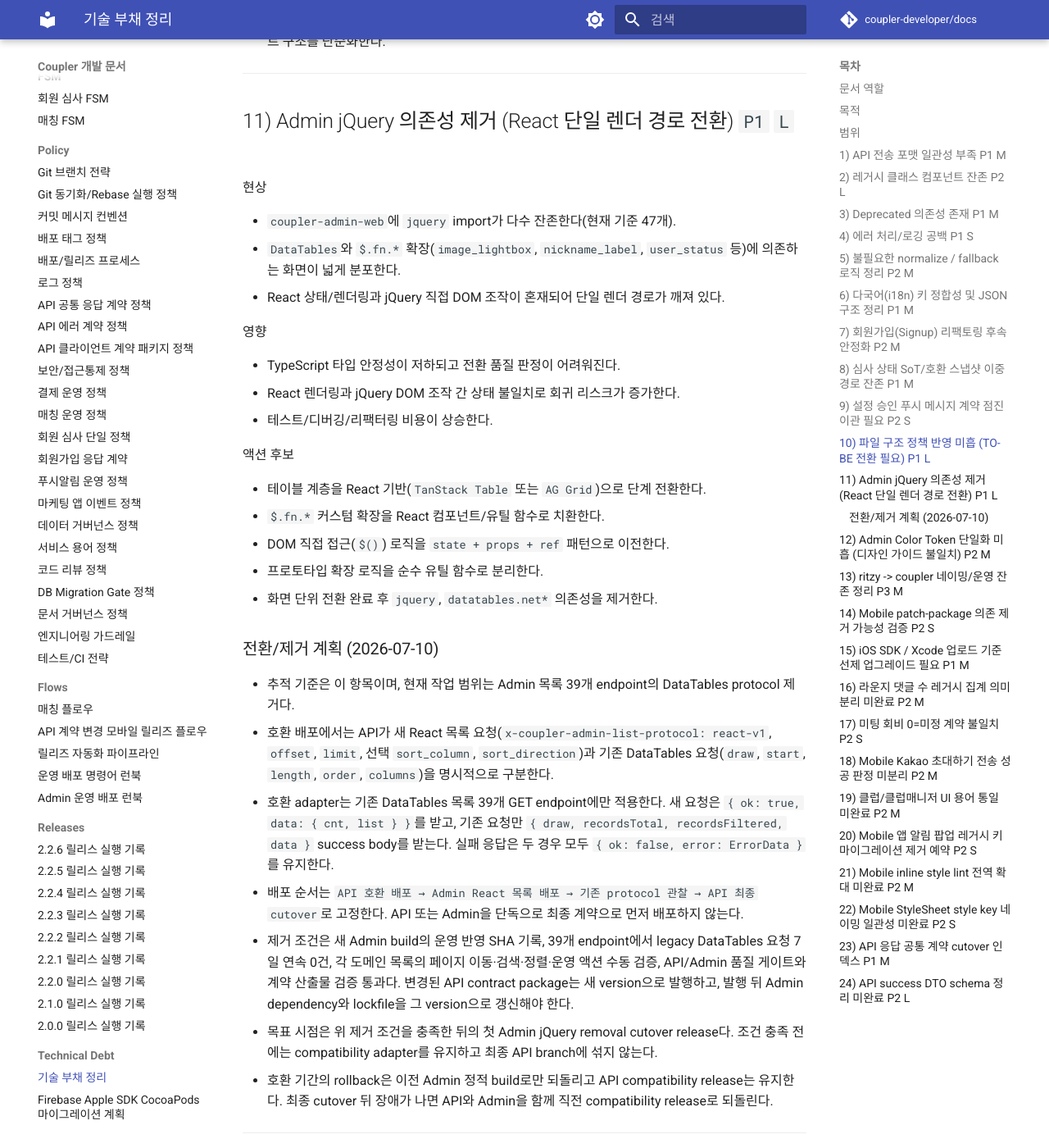
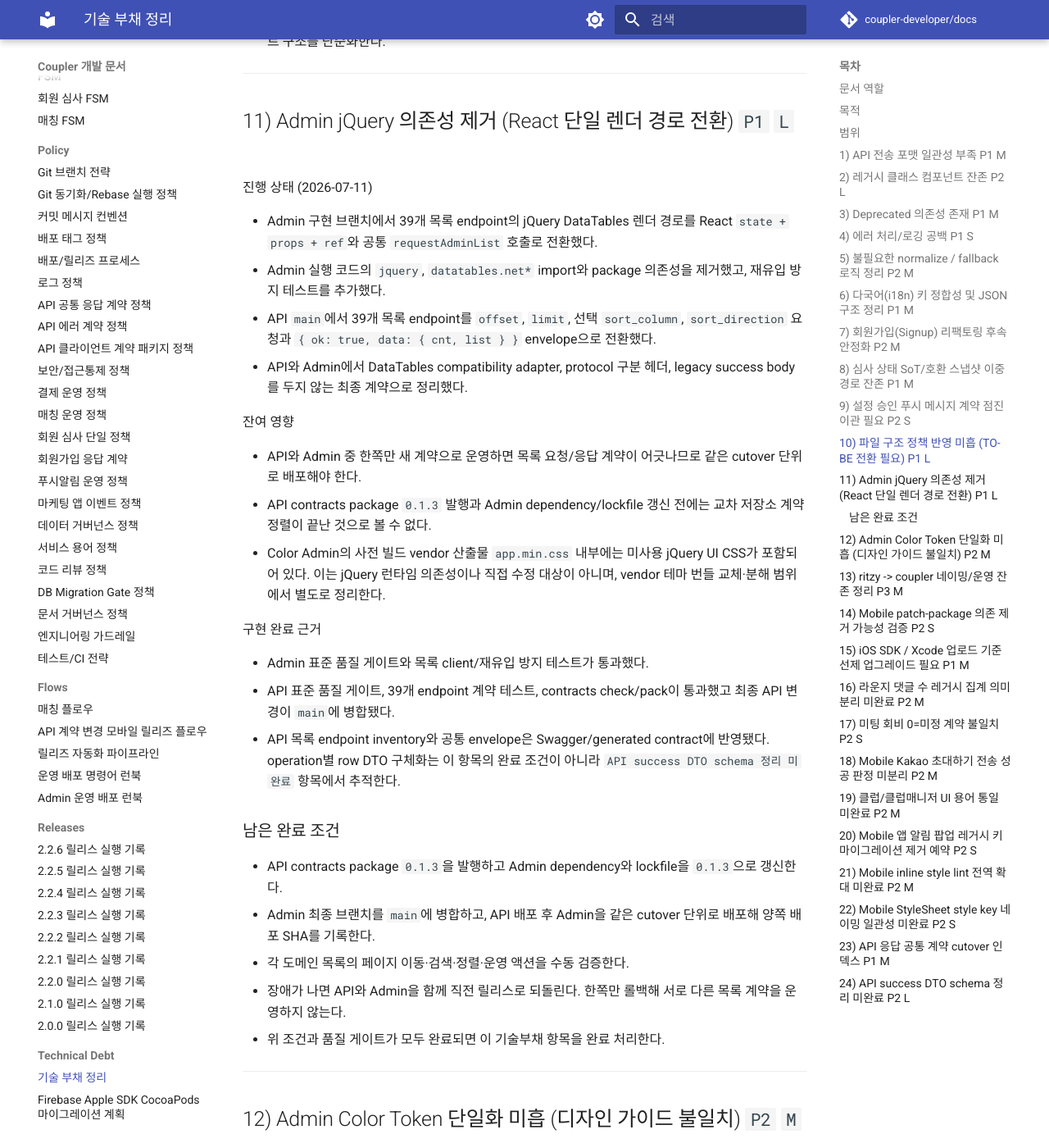
Before and after one commit to coupler-developer/docs, an MkDocs documentation site: the page built from content/technical-debt/technical-debt.md, in a window 1280 px wide and 1400 px high, scrolled down 6326 px. Shown: the whole window at 82% size. Built offline with MkDocs 1.6.1 and Material for MkDocs 9.7.7, drawn with Linux system fonts in a browser that asks for light colours; comment, search, counter and statistics services are not loaded; some of the changed text lies outside the part shown.

Commit message:
docs: jQuery 제거 최종 상태 반영

```diff
--- a/content/policy/api-response-contract-policy.md
+++ b/content/policy/api-response-contract-policy.md
@@ -23,7 +23,6 @@ API/Admin/Mobile이 JSON API 성공/실패를 같은 envelope 기준으로 판
 - 파일 스트리밍
 - proxy pass-through
 - 네트워크/protocol 실패
-- 기존 Admin jQuery DataTables server-side pagination success protocol
 
 ## 단일 SoT
 
@@ -38,10 +37,9 @@ API/Admin/Mobile이 JSON API 성공/실패를 같은 envelope 기준으로 판
 
 - API 성공 응답: `coupler-api/controller/common.ts`의 `response_success(res, data)`
 - API 실패 응답: `coupler-api/controller/common.ts`의 `response_error(res, descriptor, context?)`
-- API DataTables success 예외: `coupler-api/controller/common.ts`의 `response_datatable_success`
 - 공통 타입 산출물: `coupler-api/packages/contracts/src/generated/apiContract.ts`를 generator로 생성한다. Admin/Mobile은 publish된 `@coupler-developer/coupler-api-contracts` package를 설치하고 lockfile로 고정한다. Package public response/envelope 타입은 generated error runtime의 strict `ErrorData`를 실패 기본 타입으로 사용한다.
 - Mobile 응답 경계: `coupler-mobile-app/src/api/client.ts`, `coupler-mobile-app/src/api/apiResponse.ts`, `coupler-mobile-app/src/utils/APIUtils.ts`
-- Admin 응답 경계: `coupler-admin-web/src/api/apiResponse.ts`, `coupler-admin-web/src/app.tsx`
+- Admin 응답 경계: `coupler-admin-web/src/api/apiResponse.ts`, `coupler-admin-web/src/api/adminListClient.ts`, `coupler-admin-web/src/app.tsx`
 
 ## 필수 규칙
 
@@ -59,11 +57,7 @@ API/Admin/Mobile이 JSON API 성공/실패를 같은 envelope 기준으로 판
 
 ## 예외
 
-- 기존 Admin jQuery DataTables server-side pagination endpoint는 DataTables protocol 요구로 `{ draw, recordsTotal, recordsFiltered, data }` success body를 반환할 수 있다.
-- DataTables success 예외는 기존 allowlist된 list protocol에만 적용한다.
-- DataTables endpoint의 실패 응답은 예외 없이 `{ ok: false, error: ErrorData }`를 사용한다.
-- 신규 endpoint에는 DataTables success 예외를 추가하지 않는다.
-- 기존 DataTables endpoint를 일반 API client가 소비하게 되면 공통 envelope로 이전하고 cutover 기록을 갱신한다.
+- Admin 목록 endpoint는 예외 없이 공통 envelope을 사용하며 DataTables success body를 반환하지 않는다.
 - 파일 스트리밍, proxy pass-through, 네트워크/protocol 실패는 `ErrorData`, `error_code`, `error_action`을 만들거나 product flow 분기 기준으로 쓰지 않는다.
 
 ## 검증 기준
@@ -80,7 +74,7 @@ API/Admin/Mobile이 JSON API 성공/실패를 같은 envelope 기준으로 판
 - [ ] JSON API 실패가 `{ ok: false, error: ErrorData }`로 반환되는가?
 - [ ] 클라이언트가 `ok`로 먼저 성공/실패를 분기하는가?
 - [ ] 성공 DTO와 실패 `ErrorData`가 한 응답에 섞이지 않는가?
-- [ ] non-envelope success body가 기존 DataTables success allowlist에 한정되는가?
+- [ ] Admin 목록 endpoint에 non-envelope success body가 남아 있지 않은가?
 - [ ] HTTP non-2xx와 `ErrorData` taxonomy가 섞이지 않는가?
 - [ ] transition/legacy/dual parser/helper가 최종 계약에 남아 있지 않은가?
 - [ ] Swagger/OpenAPI, generated contract/package artifact, Mobile/Admin boundary, 정책 문서가 같은 envelope 기준을 가리키는가?
--- a/content/technical-debt/technical-debt.md
+++ b/content/technical-debt/technical-debt.md
@@ -229,35 +229,32 @@
 
 ## 11) Admin jQuery 의존성 제거 (React 단일 렌더 경로 전환) `P1` `L`
 
-현상
+진행 상태 (2026-07-11)
 
-- `coupler-admin-web`에 `jquery` import가 다수 잔존한다(현재 기준 47개).
-- `DataTables`와 `$.fn.*` 확장(`image_lightbox`, `nickname_label`, `user_status` 등)에 의존하는 화면이 넓게 분포한다.
-- React 상태/렌더링과 jQuery 직접 DOM 조작이 혼재되어 단일 렌더 경로가 깨져 있다.
+- Admin 구현 브랜치에서 39개 목록 endpoint의 jQuery DataTables 렌더 경로를 React `state + props + ref`와 공통 `requestAdminList` 호출로 전환했다.
+- Admin 실행 코드의 `jquery`, `datatables.net*` import와 package 의존성을 제거했고, 재유입 방지 테스트를 추가했다.
+- API `main`에서 39개 목록 endpoint를 `offset`, `limit`, 선택 `sort_column`, `sort_direction` 요청과 `{ ok: true, data: { cnt, list } }` envelope으로 전환했다.
+- API와 Admin에서 DataTables compatibility adapter, protocol 구분 헤더, legacy success body를 두지 않는 최종 계약으로 정리했다.
 
-영향
+잔여 영향
 
-- TypeScript 타입 안정성이 저하되고 전환 품질 판정이 어려워진다.
-- React 렌더링과 jQuery DOM 조작 간 상태 불일치로 회귀 리스크가 증가한다.
-- 테스트/디버깅/리팩터링 비용이 상승한다.
+- API와 Admin 중 한쪽만 새 계약으로 운영하면 목록 요청/응답 계약이 어긋나므로 같은 cutover 단위로 배포해야 한다.
+- API contracts package `0.1.3` 발행과 Admin dependency/lockfile 갱신 전에는 교차 저장소 계약 정렬이 끝난 것으로 볼 수 없다.
+- Color Admin의 사전 빌드 vendor 산출물 `app.min.css` 내부에는 미사용 jQuery UI CSS가 포함되어 있다. 이는 jQuery 런타임 의존성이나 직접 수정 대상이 아니며, vendor 테마 번들 교체·분해 범위에서 별도로 정리한다.
 
-액션 후보
+구현 완료 근거
 
-- 테이블 계층을 React 기반(`TanStack Table` 또는 `AG Grid`)으로 단계 전환한다.
-- `$.fn.*` 커스텀 확장을 React 컴포넌트/유틸 함수로 치환한다.
-- DOM 직접 접근(`$()`) 로직을 `state + props + ref` 패턴으로 이전한다.
-- 프로토타입 확장 로직을 순수 유틸 함수로 분리한다.
-- 화면 단위 전환 완료 후 `jquery`, `datatables.net*` 의존성을 제거한다.
+- Admin 표준 품질 게이트와 목록 client/재유입 방지 테스트가 통과했다.
+- API 표준 품질 게이트, 39개 endpoint 계약 테스트, contracts check/pack이 통과했고 최종 API 변경이 `main`에 병합됐다.
+- API 목록 endpoint inventory와 공통 envelope은 Swagger/generated contract에 반영됐다. operation별 row DTO 구체화는 이 항목의 완료 조건이 아니라 `API success DTO schema 정리 미완료` 항목에서 추적한다.
 
-### 전환/제거 계획 (2026-07-10)
+### 남은 완료 조건
 
-- 추적 기준은 이 항목이며, 현재 작업 범위는 Admin 목록 39개 endpoint의 DataTables protocol 제거다.
-- 호환 배포에서는 API가 새 React 목록 요청(`x-coupler-admin-list-protocol: react-v1`, `offset`, `limit`, 선택 `sort_column`, `sort_direction`)과 기존 DataTables 요청(`draw`, `start`, `length`, `order`, `columns`)을 명시적으로 구분한다.
-- 호환 adapter는 기존 DataTables 목록 39개 GET endpoint에만 적용한다. 새 요청은 `{ ok: true, data: { cnt, list } }`를 받고, 기존 요청만 `{ draw, recordsTotal, recordsFiltered, data }` success body를 받는다. 실패 응답은 두 경우 모두 `{ ok: false, error: ErrorData }`를 유지한다.
-- 배포 순서는 `API 호환 배포 → Admin React 목록 배포 → 기존 protocol 관찰 → API 최종 cutover`로 고정한다. API 또는 Admin을 단독으로 최종 계약으로 먼저 배포하지 않는다.
-- 제거 조건은 새 Admin build의 운영 반영 SHA 기록, 39개 endpoint에서 legacy DataTables 요청 7일 연속 0건, 각 도메인 목록의 페이지 이동·검색·정렬·운영 액션 수동 검증, API/Admin 품질 게이트와 계약 산출물 검증 통과다. 변경된 API contract package는 새 version으로 발행하고, 발행 뒤 Admin dependency와 lockfile을 그 version으로 갱신해야 한다.
-- 목표 시점은 위 제거 조건을 충족한 뒤의 첫 Admin jQuery removal cutover release다. 조건 충족 전에는 compatibility adapter를 유지하고 최종 API branch에 섞지 않는다.
-- 호환 기간의 rollback은 이전 Admin 정적 build로만 되돌리고 API compatibility release는 유지한다. 최종 cutover 뒤 장애가 나면 API와 Admin을 함께 직전 compatibility release로 되돌린다.
+- API contracts package `0.1.3`을 발행하고 Admin dependency와 lockfile을 `0.1.3`으로 갱신한다.
+- Admin 최종 브랜치를 `main`에 병합하고, API 배포 후 Admin을 같은 cutover 단위로 배포해 양쪽 배포 SHA를 기록한다.
+- 각 도메인 목록의 페이지 이동·검색·정렬·운영 액션을 수동 검증한다.
+- 장애가 나면 API와 Admin을 함께 직전 릴리스로 되돌린다. 한쪽만 롤백해 서로 다른 목록 계약을 운영하지 않는다.
+- 위 조건과 품질 게이트가 모두 완료되면 이 기술부채 항목을 완료 처리한다.
 
 ---
 
@@ -266,7 +263,7 @@
 현상
 
 - `coupler-admin-web`에 브랜드 컬러 가이드와 별개인 레거시 테마 변수(blue/teal 중심)가 기본값으로 남아 있다.
-- SCSS/TSX/jQuery 렌더 경로에 하드코딩 HEX 및 inline color 지정이 혼재되어 색상 SoT가 없다.
+- SCSS/TSX 렌더 경로에 하드코딩 HEX 및 inline color 지정이 혼재되어 색상 SoT가 없다.
 - 동일 의미(Primary, Status, Text muted)를 화면마다 다른 색으로 표현하는 구간이 존재한다.
 
 영향
@@ -589,7 +586,7 @@
 - 이 항목은 cutover 부채 인덱스로만 사용하고, 정책 본문이나 도메인별 에러 규칙을 복제하지 않는다.
 - 응답계약 package 발행/소비/수정 기준은 [API 클라이언트 계약 패키지 정책](../policy/api-client-contract-package-policy.md)을 따른다. package 소비 전환 PR에서는 Mobile/Admin generated contract copy와 exact match 검증 CI를 함께 제거한다.
 - Package public response/envelope 타입은 runtime `ErrorData`를 실패 기본 타입으로 사용한다. Swagger success map 생성을 위해 generated 내부에 남는 느슨한 helper 타입은 package public 계약 완료 근거로 보지 않는다.
-- 기존 Admin jQuery DataTables endpoint의 success body 예외는 공통 응답 정책의 allowlist 범위로만 유지하며, 실패 응답은 예외 없이 `{ ok: false, error: ErrorData }`를 사용한다.
+- Admin 목록 endpoint는 success/failure 모두 공통 envelope을 사용하며 DataTables success body 예외를 두지 않는다.
 - legacy envelope field, 숫자 wire code, public server `ERROR_CODE`, prebuilt `ErrorData`, raw 실패 JSON, transition helper 입력은 최종 구조에 재도입하지 않는다.
 - 회귀 검증은 현재 계약의 구조적 금지 조건을 확인해야 하며, 과거 구현명이나 임시 helper 이름 자체에 묶지 않는다.
 - 서버 표시 메시지는 응답 body의 공통 필드가 아니며 Mobile/Admin 동작 분기 기준으로 사용하지 않는다.
@@ -615,6 +612,7 @@
 - [API 공통 응답 계약 정책](../policy/api-response-contract-policy.md)은 공통 envelope의 단일 SoT이고, operation별 성공 `data` schema는 Swagger/OpenAPI와 각 도메인 정책이 SoT다.
 - `coupler-api/packages/contracts/src/generated/apiContract.ts`는 Swagger success schema를 그대로 투영하므로, Swagger schema가 없거나 느슨한 endpoint의 generated success data type은 `unknown` 또는 loose object가 될 수 있다.
 - API 응답 공통 계약 cutover 인덱스는 성공 `{ ok: true, data }` / 실패 `{ ok: false, error: ErrorData }` envelope과 실패 taxonomy 수렴을 추적한다. 전체 endpoint의 success DTO schema 완성 여부는 별도 후속 부채로 관리한다.
+- Admin 목록 38개 endpoint의 Swagger `list` item이 공통 `additionalProperties: true`로 정의되어 generated contract가 `Record<string, unknown>[]`이고, `/admin/manager/all`의 `data.cnt`와 `data.list`도 generated contract에서 optional이다.
 
 영향
 
@@ -625,6 +623,7 @@
 액션 후보
 
 - `coupler-api/packages/contracts/src/generated/apiContract.ts`의 success data type 중 `unknown` 또는 loose object로 생성되는 endpoint를 목록화하고, Mobile/Admin 소비 여부와 사용자 영향도로 우선순위를 정한다.
+- Admin 목록 38개 endpoint의 operation별 row DTO schema를 Swagger에 정의하고, `/admin/manager/all` 성공 `data.cnt`와 `data.list`를 required로 고정한다.
 - 우선순위가 높은 endpoint부터 API 응답 DTO를 명시하고, controller의 `response_success(res, data)` payload, Swagger/OpenAPI success schema/example, 도메인 정책 문서를 같은 필드명과 `null` 기준으로 맞춘다.
 - API contracts package를 재생성/publish한 뒤 Mobile/Admin generated copy 또는 dependency version과 request boundary가 해당 DTO를 직접 소비하도록 갱신한다. client 쪽 alias fallback, shape repair normalize, `as unknown as` 보정은 추가하지 않는다.
 - 잔여 `unknown`/loose success data는 allowlist로 관리하되 endpoint, 소비 제품면, owner, 제거 조건을 함께 기록하고 신규 증가를 CI 또는 review checklist에서 차단한다.
```
Also changed, not shown: content/architecture/repo-overview.md (+1 -1 lines), content/policy/api-client-contract-package-policy.md (+0 -1 lines), content/policy/api-error-contract-policy.md (+3 -4 lines), content/policy/testing-strategy.md (+2 -1 lines).
